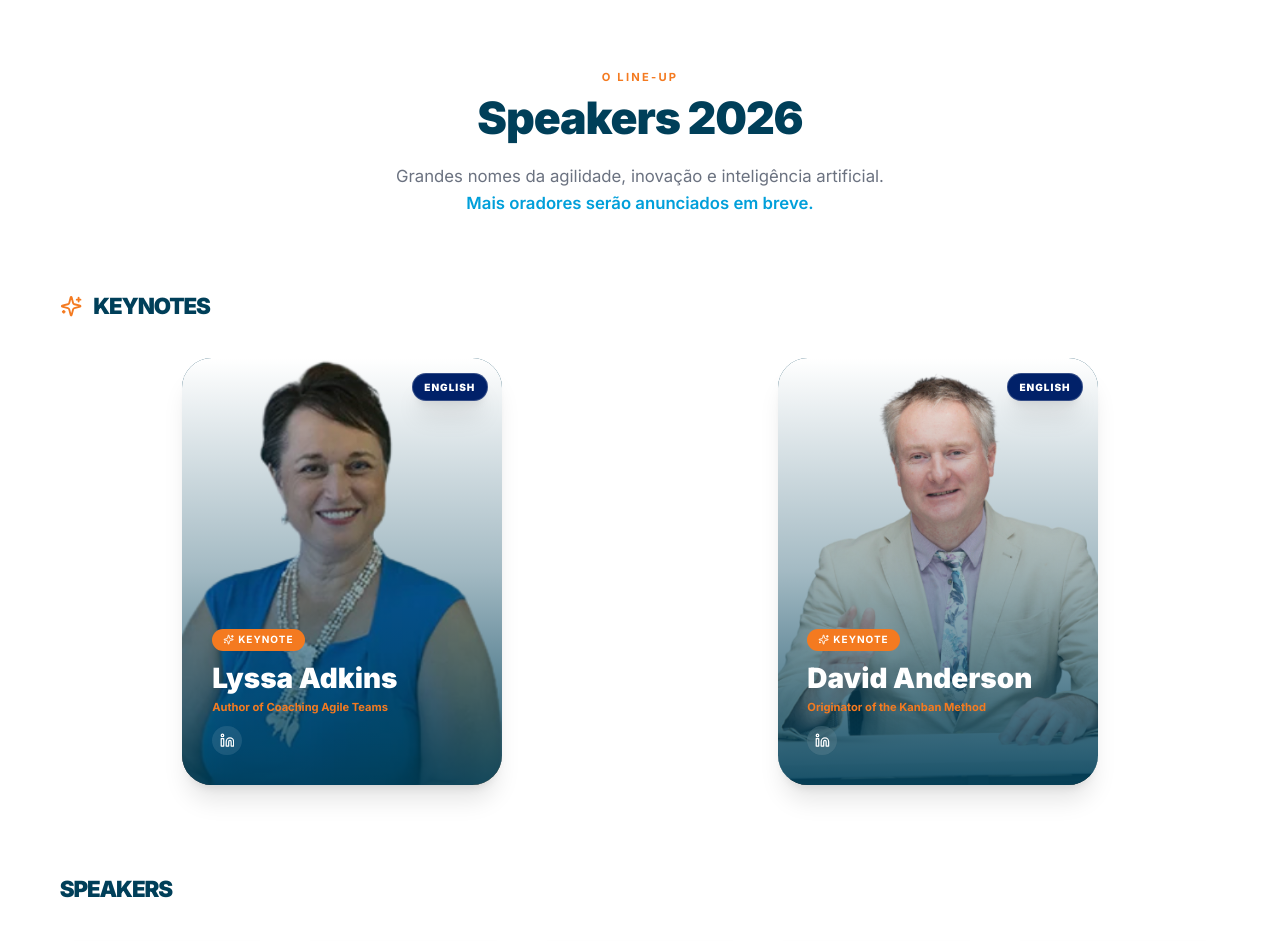
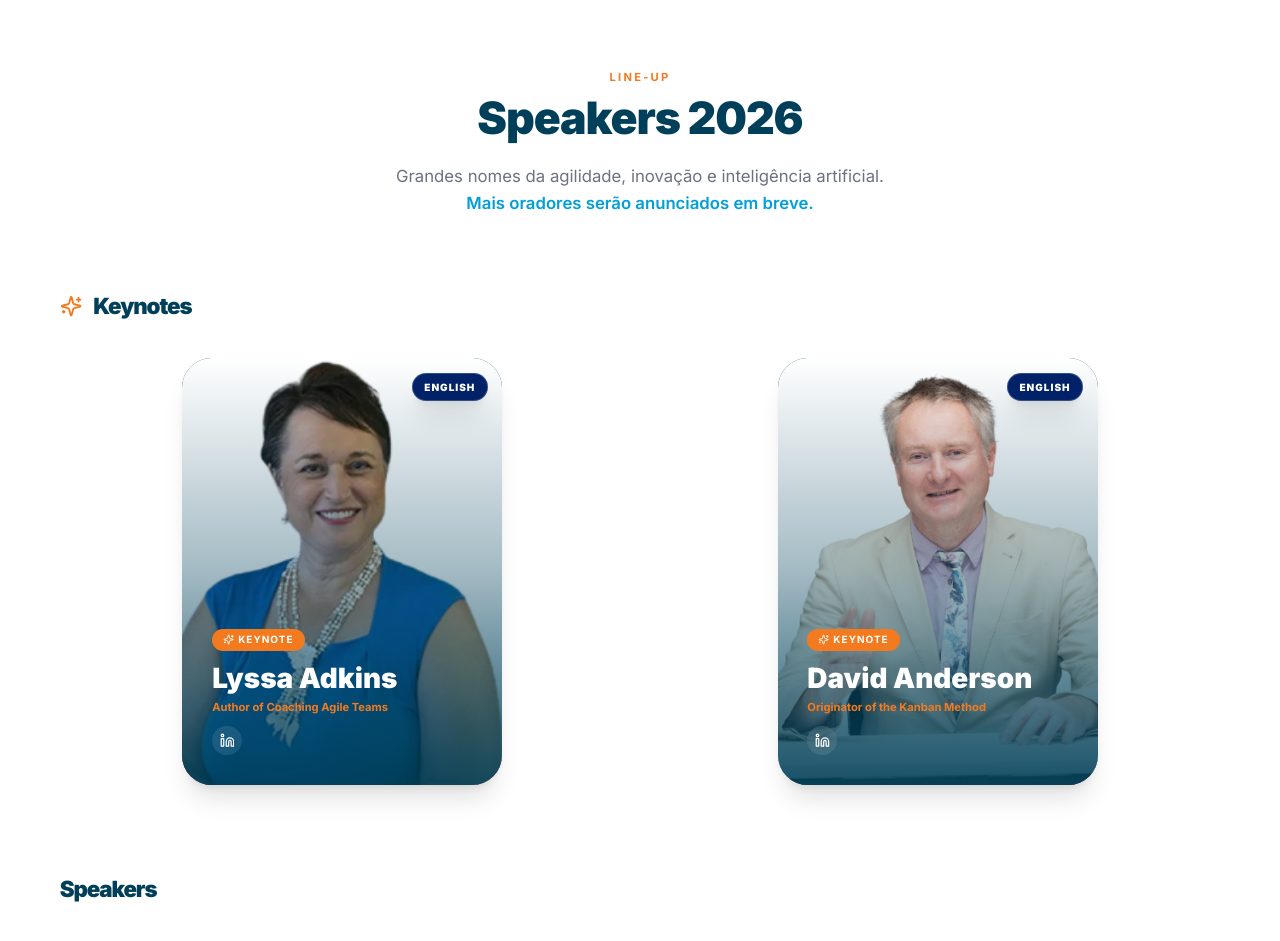
Before and after one commit to tugagilportugal-star/rsg2026, a React (Vite) app: page / in a window 1280 px wide. Shown: the part 6013-6954 px from the top of the page. Built offline with nearby package versions, Linux system fonts and the light colour scheme; no server answers.

Commit message:
style: restaurar ordem speakers, keynotes coloridas e nova tag english

```diff
--- a/sections/Speakers.tsx
+++ b/sections/Speakers.tsx
@@ -178,7 +178,7 @@ export const Speakers: React.FC = () => {
     <Section id="speakers" className="bg-white py-24 border-t border-gray-100">
       <div className="max-w-7xl mx-auto px-4">
         <div className="text-center mb-20">
-          <span className="text-brand-orange font-bold tracking-[0.2em] uppercase text-xs block mb-3">O Line-Up</span>
+          <span className="text-brand-orange font-bold tracking-[0.2em] uppercase text-xs block mb-3">Line-Up</span>
           <h2 className="text-4xl md:text-5xl font-black text-brand-darkBlue mb-6 tracking-tight">Speakers 2026</h2>
           <p className="text-gray-500 text-lg max-w-2xl mx-auto leading-relaxed">
             Grandes nomes da agilidade, inovação e inteligência artificial.
@@ -187,7 +187,7 @@ export const Speakers: React.FC = () => {
         </div>
 
         <div className="mb-24">
-            <h3 className="text-2xl font-black text-brand-darkBlue mb-10 text-center md:text-left flex items-center justify-center md:justify-start gap-3 uppercase tracking-tighter">
+            <h3 className="text-2xl font-black text-brand-darkBlue mb-10 text-center md:text-left flex items-center justify-center md:justify-start gap-3 tracking-tighter">
                 <Sparkles className="text-brand-orange w-6 h-6" /> Keynotes
             </h3>
             <div className="flex flex-wrap justify-center gap-6 md:gap-8">
@@ -198,7 +198,7 @@ export const Speakers: React.FC = () => {
         </div>
 
         <div>
-            <h3 className="text-2xl font-black text-brand-darkBlue mb-10 text-center md:text-left uppercase tracking-tighter">
+            <h3 className="text-2xl font-black text-brand-darkBlue mb-10 text-center md:text-left tracking-tighter">
                 Speakers
             </h3>
             <div className="grid grid-cols-2 md:grid-cols-3 lg:grid-cols-5 gap-x-6 gap-y-12">
```
